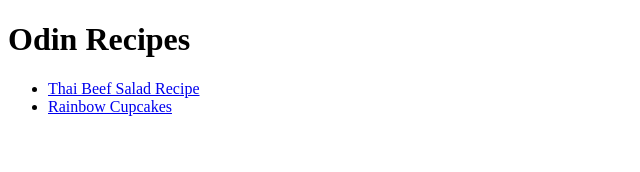
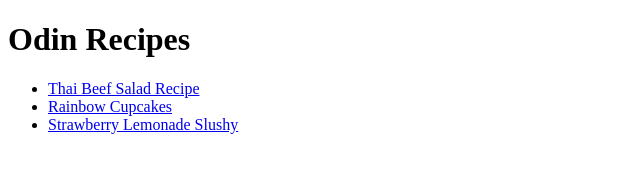
Before and after one commit to yoozn/odin-recipes, a plain HTML site: page index.html in a window 1280 px wide. Shown: the whole page, without its empty margins (0-640 px from the left). Drawn offline with Linux system fonts and the light colour scheme.

Commit message:
Added strawberry recipe to index.html.

```diff
--- a/index.html
+++ b/index.html
@@ -9,6 +9,7 @@
         <ul>
             <li><a href = "./recipes/thai-beef-salad.html">Thai Beef Salad Recipe</a></li>
             <li><a href = "./recipes/rainbow-cupcakes.html">Rainbow Cupcakes</a></li>
+            <li><a href ="./recipes/strawberry-lemonade-slushy.html">Strawberry Lemonade Slushy</a></li>
         </ul>
     </body>
 </html>
```
